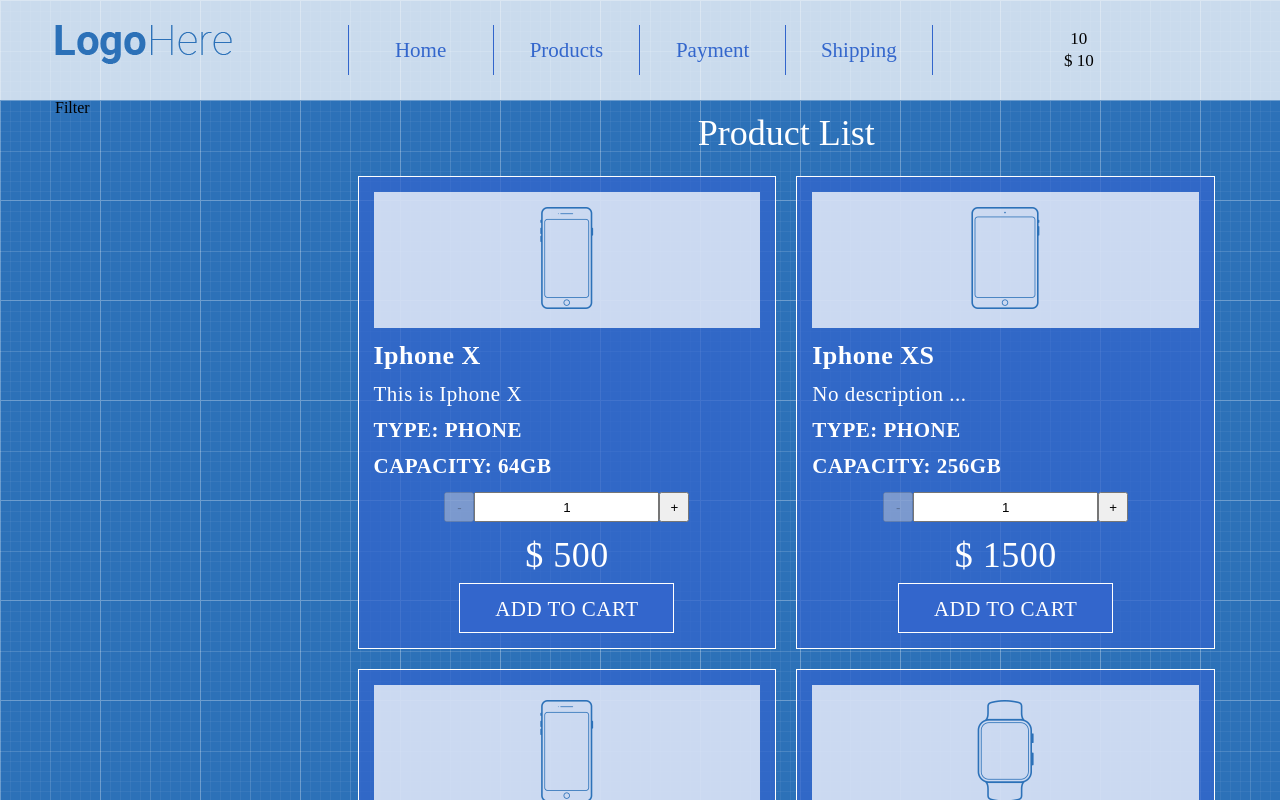
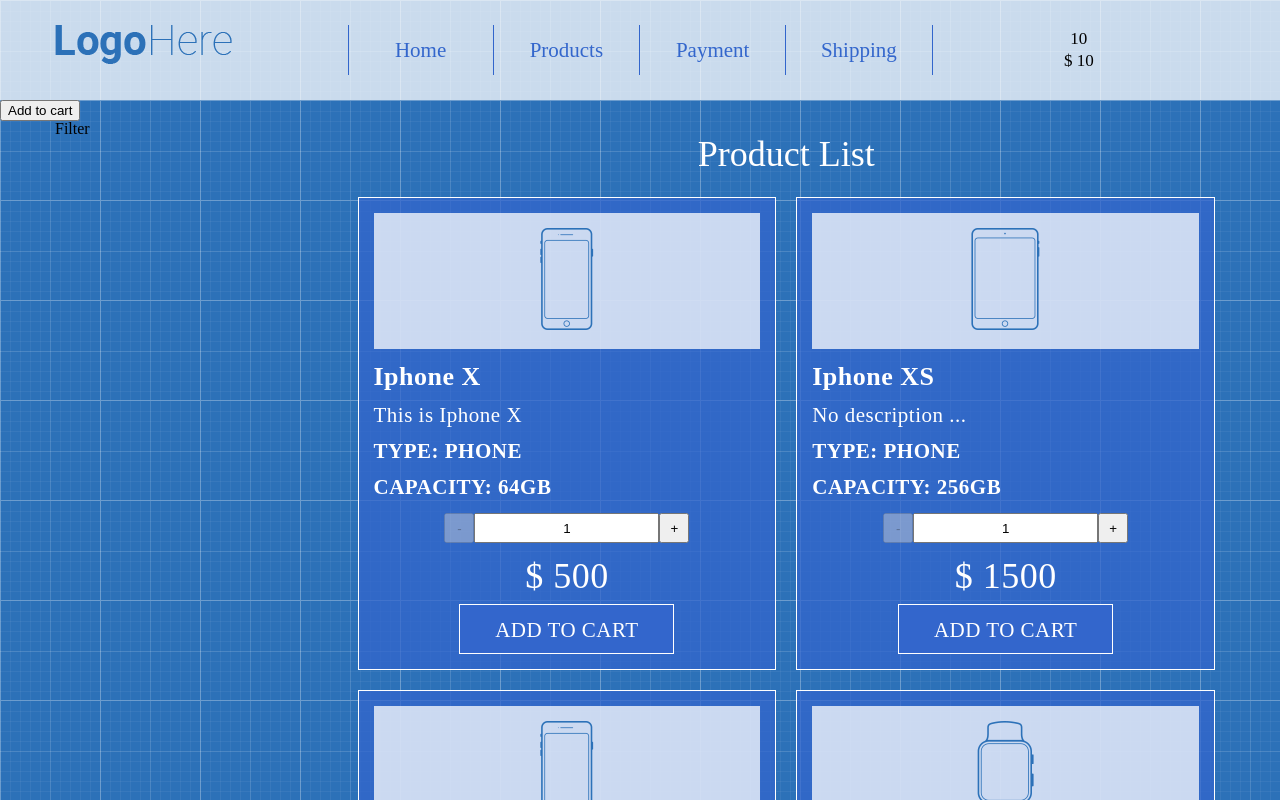
Before and after one commit to tarassh03/shop-project, a React (Create React App) app: page / in a window 1280 px wide. Shown: the top 800 px of the page. Built offline with nearby package versions, Linux system fonts and the light colour scheme.

Commit message:
добавили функцию суммы и умножения количества и стоимости товара

```diff
--- a/src/App/App.js
+++ b/src/App/App.js
@@ -18,6 +18,16 @@
       }
     }
 
+    addProductToCart (count,price) {
+      this.setState((prevState) => ({
+        cartData:{
+          count: prevState.cartData.count + count,
+          price: prevState.cartData.price + (count * price),
+        }
+
+      }))
+    }
+
 
     render() {
       return (
@@ -25,6 +35,9 @@
             <Header
               cartData={this.state.cartData}
             />
+            <button
+            onClick={() => this.addProductToCart(1,1000)}
+            >Add to cart</button>
             <Main/>
             <Footer/>
         </>
```
Also changed, not shown: 1 other file (tests, documents, lock files or other folders).
